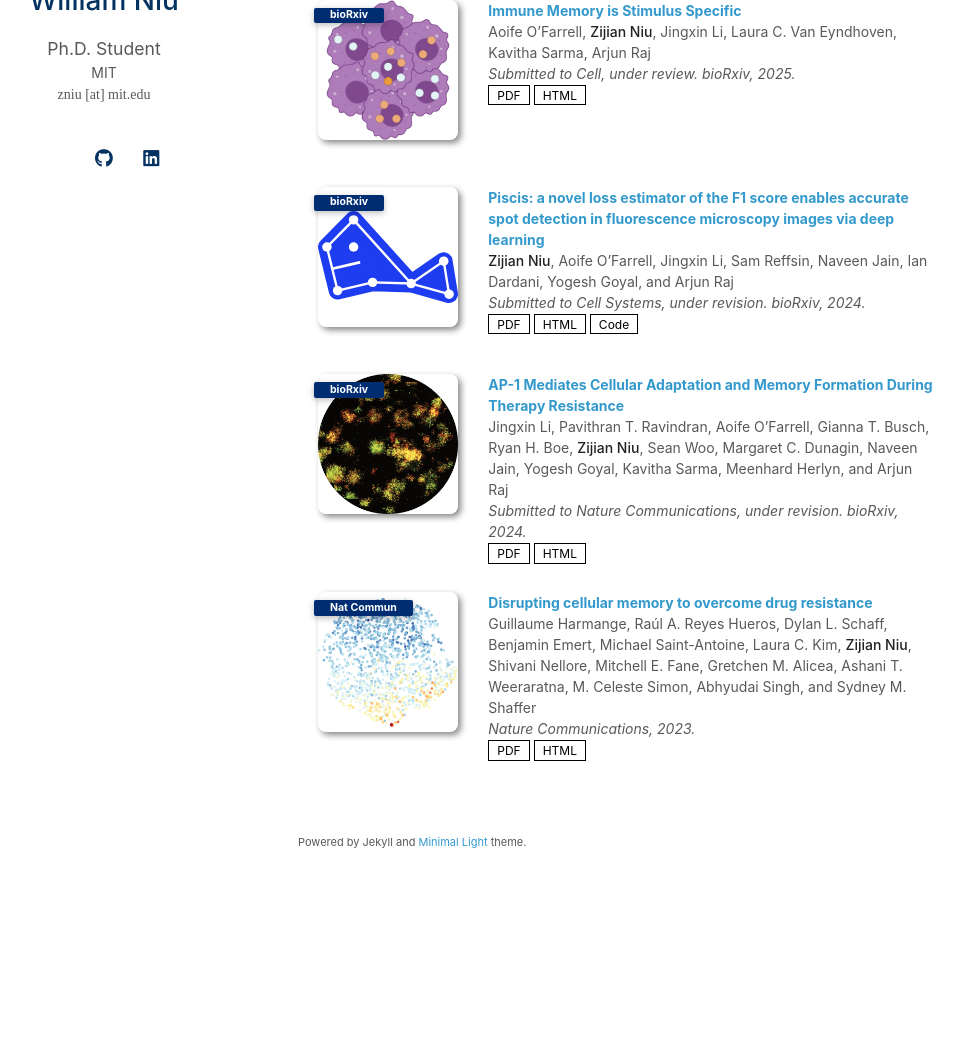
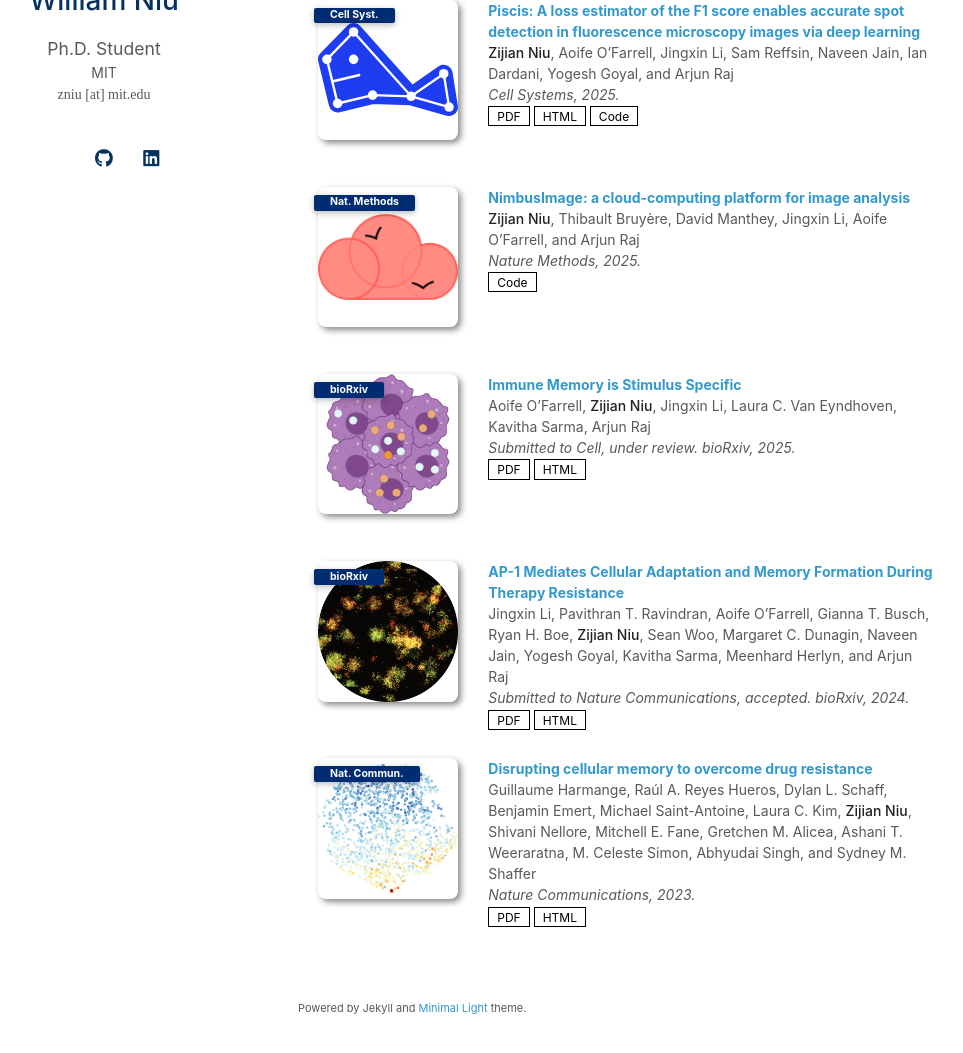
Before and after one commit to zjniu/zjniu.github.io, a Jekyll site: the page built from index.md, in a window 1280 px wide and 1400 px high, scrolled down 319 px. Shown: the part 313-1366 px from the top of the window, without its empty margins (172-1135 px from the left). Built offline with Jekyll 4.4.1, drawn with Linux system fonts in a browser that asks for light colours; a style sheet for code colours, icons or effects is not loaded; our own code applies the rules of GitHub Pages for plain Markdown files; before the commit the page ends 1553 px from its top, so only the background shows below that.

Commit message:
Update publications

```diff
--- a/_data/publications.yml
+++ b/_data/publications.yml
@@ -1,4 +1,20 @@
 main:
+
+  - title: "Piscis: A loss estimator of the F1 score enables accurate spot detection in fluorescence microscopy images via deep learning"
+    authors: <strong>Zijian Niu</strong>, Aoife O’Farrell, Jingxin Li, Sam Reffsin, Naveen Jain, Ian Dardani, Yogesh Goyal, and Arjun Raj
+    conference_short: Cell Syst.
+    conference: Cell Systems, 2025.
+    pdf: ./assets/files/1-s2.0-S2405471225002819-mmc4.pdf
+    page: https://authors.elsevier.com/c/1m7~E8YyDfuZj3
+    code: https://github.com/zjniu/Piscis
+    image: ./assets/img/niu2024.svg
+
+  - title: "NimbusImage: a cloud-computing platform for image analysis"
+    authors: <strong>Zijian Niu</strong>, Thibault Bruyère, David Manthey, Jingxin Li, Aoife O’Farrell, and Arjun Raj
+    conference_short: Nat. Methods
+    conference: Nature Methods, 2025.
+    code: https://github.com/arjunrajlaboratory/NimbusImage
+    image: ./assets/img/nimbusimage.png
 
   - title: Immune Memory is Stimulus Specific
     authors: Aoife O’Farrell, <strong>Zijian Niu</strong>, Jingxin Li, Laura C. Van Eyndhoven, Kavitha Sarma, Arjun Raj
@@ -8,26 +24,17 @@ main:
     page: https://www.biorxiv.org/content/10.1101/2025.01.22.634275
     image: ./assets/img/ofarrell2025.png
 
-  - title: "Piscis: a novel loss estimator of the F1 score enables accurate spot detection in fluorescence microscopy images via deep learning"
-    authors: <strong>Zijian Niu</strong>, Aoife O’Farrell, Jingxin Li, Sam Reffsin, Naveen Jain, Ian Dardani, Yogesh Goyal, and Arjun Raj
-    conference_short: bioRxiv
-    conference: Submitted to Cell Systems, under revision. bioRxiv, 2024.
-    pdf: https://www.biorxiv.org/content/10.1101/2024.01.31.578123.full.pdf
-    page: https://www.biorxiv.org/content/10.1101/2024.01.31.578123
-    code: https://github.com/zjniu/Piscis
-    image: ./assets/img/niu2024.svg
-
   - title: AP-1 Mediates Cellular Adaptation and Memory Formation During Therapy Resistance
     authors: Jingxin Li, Pavithran T. Ravindran, Aoife O’Farrell, Gianna T. Busch, Ryan H. Boe, <strong>Zijian Niu</strong>, Sean Woo, Margaret C. Dunagin, Naveen Jain, Yogesh Goyal, Kavitha Sarma, Meenhard Herlyn, and Arjun Raj
     conference_short: bioRxiv
-    conference: Submitted to Nature Communications, under revision. bioRxiv, 2024.
+    conference: Submitted to Nature Communications, accepted. bioRxiv, 2024.
     pdf: https://www.biorxiv.org/content/10.1101/2024.07.25.604999.full.pdf
     page: https://www.biorxiv.org/content/10.1101/2024.07.25.604999
     image: ./assets/img/li2024.png
 
   - title: Disrupting cellular memory to overcome drug resistance
     authors: Guillaume Harmange, Raúl A. Reyes Hueros, Dylan L. Schaff, Benjamin Emert, Michael Saint-Antoine, Laura C. Kim, <strong>Zijian Niu</strong>, Shivani Nellore, Mitchell E. Fane, Gretchen M. Alicea, Ashani T. Weeraratna, M. Celeste Simon, Abhyudai Singh, and Sydney M. Shaffer
-    conference_short: Nat Commun
+    conference_short: Nat. Commun.
     conference: Nature Communications, 2023.
     pdf: https://www.nature.com/articles/s41467-023-41811-8.pdf
     page: https://www.nature.com/articles/s41467-023-41811-8
```
Also changed, not shown: assets/img/nimbusimage.png (added), 1 other file.
